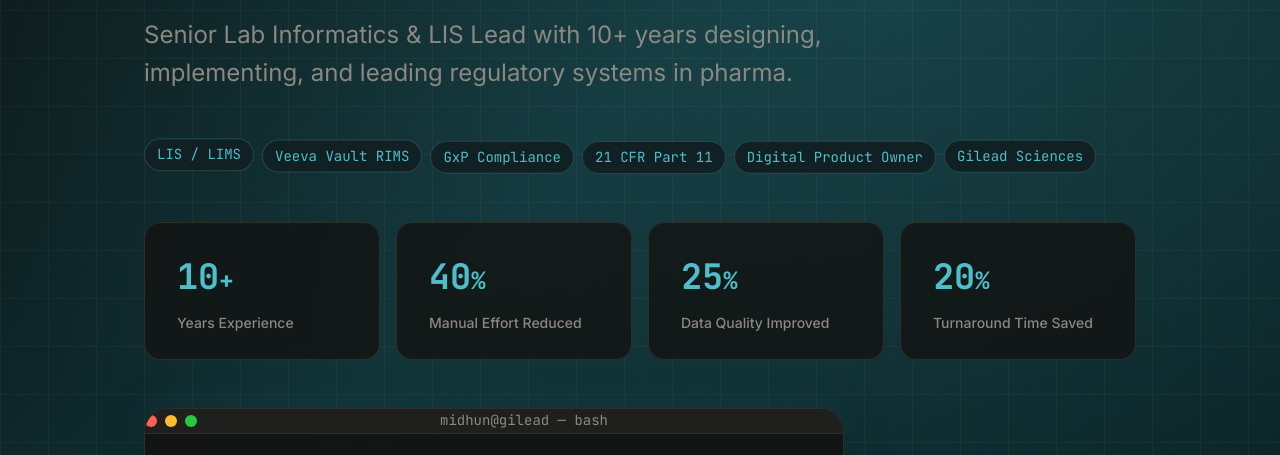
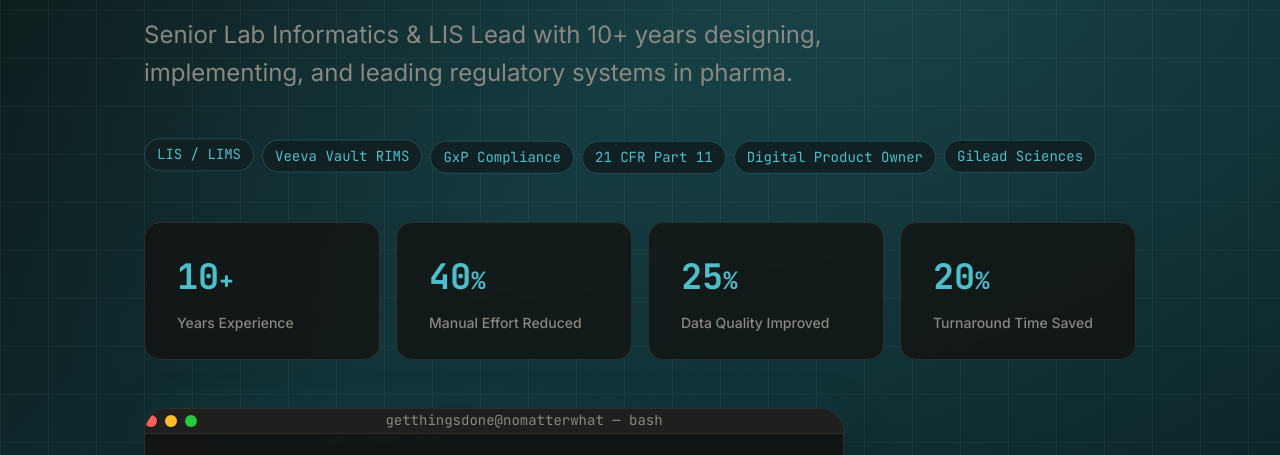
Before and after one commit to midhun1802/midhunkrothapalli.github.io, a plain HTML site: page index.html in a window 1280 px wide. Shown: the part 470-925 px from the top of the page. Drawn offline with Linux system fonts and the light colour scheme.

```diff
--- a/index.html
+++ b/index.html
@@ -104,7 +104,7 @@
             <span class="dot red"></span>
             <span class="dot yellow"></span>
             <span class="dot green"></span>
-            <span class="mono terminal-title">midhun@gilead — bash</span>
+            <span class="mono terminal-title">getthingsdone@nomatterwhat — bash</span>
           </div>
           <div class="terminal-body">
             <div class="terminal-line">
```
